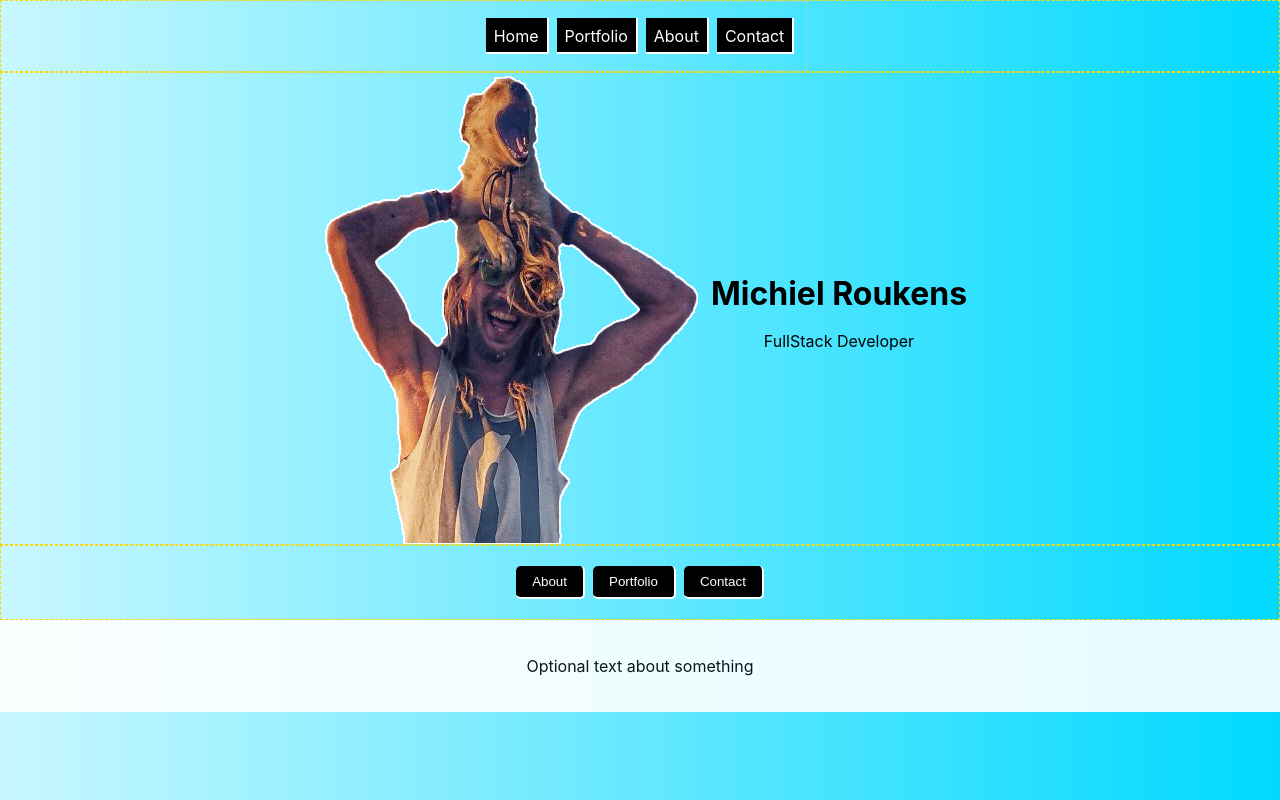
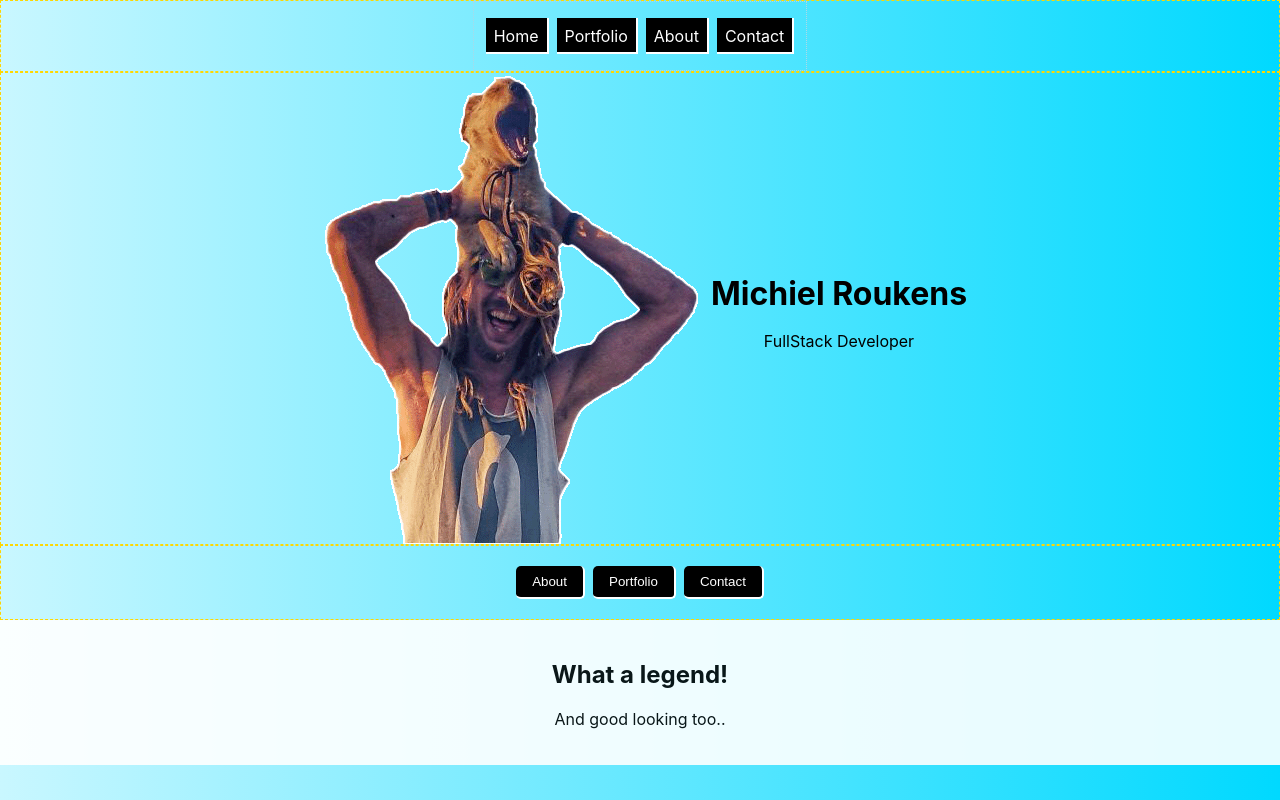
Before and after one commit to arejasverduras/portfolio, a React (Create React App) app: page / in a window 1280 px wide. Built offline with nearby package versions, Linux system fonts and the light colour scheme.

Commit message:
add h2 to optional text section

```diff
--- a/src/components/Hero/HeroOptionalText/HeroOptionalText.js
+++ b/src/components/Hero/HeroOptionalText/HeroOptionalText.js
@@ -3,7 +3,8 @@ import React from 'react';
 export const HeroOptionalText = (props) =>{
     return (
         <section className='optionalTextSection' id="heroOptionalText">
-            <p>Optional text about something</p>
+            <h2>What a legend!</h2>
+            <p>And good looking too..</p>
         </section>
     )
 }
```
